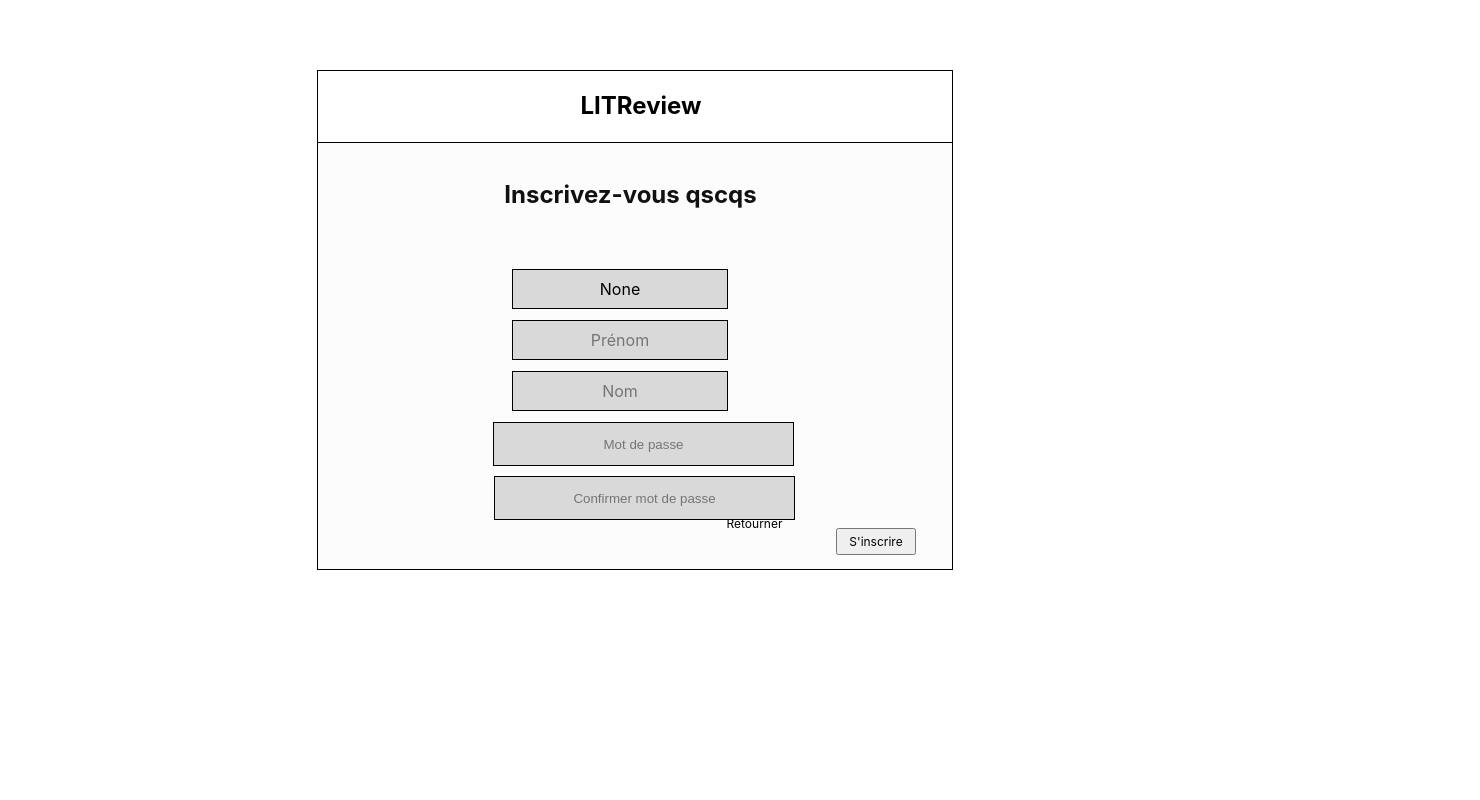
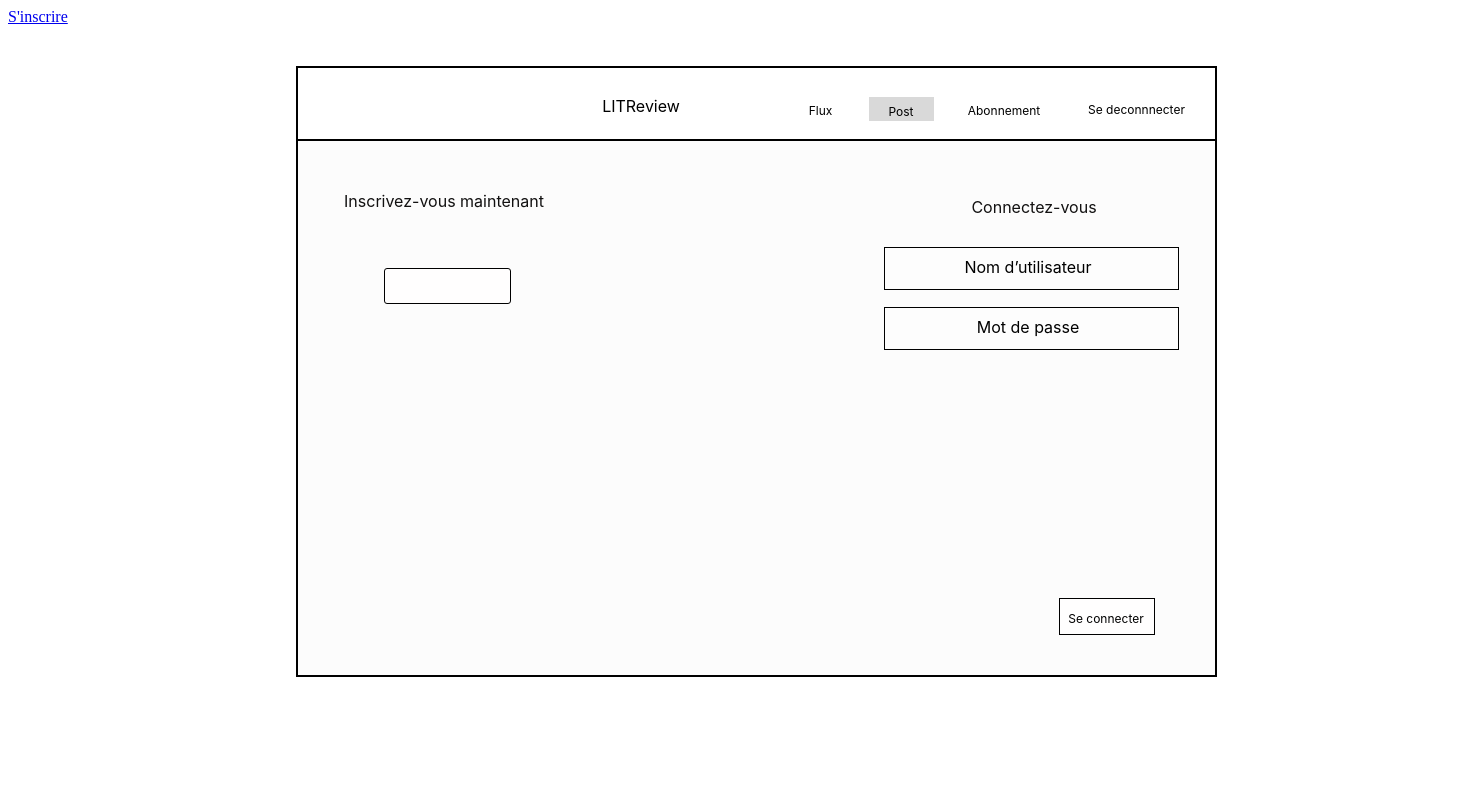
Before and after one commit to douuvid/projet_8, a Django app: page / in a window 1480 px wide. Run offline with Django 3.2, Linux system fonts and the light colour scheme.

Commit message:
sommaire et formule ok

```diff
--- a/authentification/views.py
+++ b/authentification/views.py
@@ -1,16 +1,8 @@
-from django.contrib.auth.forms import UserCreationForm
 from django.shortcuts import redirect, render
 from django.contrib import messages
-from .form import CustomUserCreationForm
-
-
+from .form import CustomUserCreationForm, BilletForm
 from site_livre.models import Book
 from .models import Billet
-from .form import BilletForm
-
-
-
-
 
 def register(request):
     if request.method == 'POST':
@@ -21,18 +13,13 @@
             return redirect('sommaire')
         else:
             messages.error(request, 'Il y a eu une erreur avec votre inscription: ' + ', '.join(form.errors))
-
     else:
         form = CustomUserCreationForm()
     return render(request, 'registration/register.html', {'form': form})
 
-
-
 def book_list(request):
     books = Book.objects.all()
     return render(request, 'authentification/book_list.html', {'books': books})
-
-
 
 def ajouter_billet(request):
     if request.method == "POST":
@@ -46,8 +33,5 @@
         form = BilletForm()
     return render(request, 'ajouter_billet.html', {'form': form})
 
-
-# site_livre/views.py
-def ajouter_billet(request):
-    # Votre logique de vue ici
-    pass
+def home(request):
+    return render(request, 'acceuil.html')
--- /dev/null
+++ b/site_livre/static/css/acceuil.css
@@ -0,0 +1,274 @@
+.desktop-1, .desktop-1 * {
+    box-sizing: border-box;
+    }
+.desktop-1 {
+   background: #ffffff;
+    width: 1445px;
+    height: 782px;
+    position: relative;
+    overflow: hidden;
+   }
+
+.rectangle-5 {
+   background: #d9d9d9;
+    border-style: solid;
+    border-color: #000000;
+    border-width: 1px;
+    width: 301px;
+    height: 44px;
+    position: absolute;
+    left: 3218px;
+   top: 345px;
+   }
+
+.rectangle-9 {
+   background: #fcfcfc;
+    border-style: solid;
+    border-color: #000000;
+    border-width: 2px;
+    width: 921px;
+    height: 569px;
+    position: absolute;
+    left: 288px;
+   top: 100px;
+   }
+
+.rectangle-8 {
+   background: var(--white, #ffffff);
+    border-style: solid;
+    border-color: #000000;
+    border-width: 2px;
+    width: 921px;
+    height: 75px;
+    position: absolute;
+    left: 288px;
+   top: 58px;
+   }
+
+.connectez-vous {
+   color: #121111;
+    text-align: center;
+    font: var(--body, 400 16px/22px 'Inter', sans-serif);
+    position: absolute;
+    left: 854px;
+   top: 152px;
+    width: 344px;
+    height: 94px;
+    display: flex;
+   align-items: center;
+   justify-content: center}
+
+.inscrivez-vous-maintenant {
+   color: #121111;
+    text-align: center;
+    font: var(--body, 400 16px/22px 'Inter', sans-serif);
+    position: absolute;
+    left: 264px;
+   top: 146px;
+    width: 344px;
+    height: 94px;
+    display: flex;
+   align-items: center;
+   justify-content: center}
+
+.rectangle-10 {
+   background: #fdfdfd;
+    border-style: solid;
+    border-color: #000000;
+    border-width: 1px;
+    width: 295px;
+    height: 43px;
+    position: absolute;
+    left: 876px;
+   top: 239px;
+   }
+
+.rectangle-22 {
+   background: #fdfdfd;
+    border-style: solid;
+    border-color: #000000;
+    border-width: 1px;
+    width: 295px;
+    height: 43px;
+    position: absolute;
+    left: 876px;
+   top: 299px;
+   }
+
+.nom-d-utilisateur {
+   color: #000000;
+    text-align: center;
+    font: var(--body, 400 16px/22px 'Inter', sans-serif);
+    position: absolute;
+    left: 912px;
+   top: 239px;
+    width: 216px;
+    height: 40px;
+    display: flex;
+   align-items: center;
+   justify-content: center}
+
+.mot-de-passe {
+   color: #000000;
+    text-align: center;
+    font: var(--body, 400 16px/22px 'Inter', sans-serif);
+    position: absolute;
+    left: 912px;
+   top: 299px;
+    width: 216px;
+    height: 40px;
+    display: flex;
+   align-items: center;
+   justify-content: center}
+
+.lit-review {
+   color: #000000;
+    text-align: center;
+    font: var(--body, 400 16px/22px 'Inter', sans-serif);
+    position: absolute;
+    left: 503px;
+   top: 83px;
+    width: 260px;
+    height: 30px;
+    display: flex;
+   align-items: center;
+   justify-content: center}
+
+.rectangle-14 {
+   background: #fffefe;
+    border-style: solid;
+    border-color: #000000;
+    border-width: 1px;
+    width: 96px;
+    height: 37px;
+    position: absolute;
+    left: 1051px;
+   top: 590px;
+   }
+
+.se-connecter {
+   color: #000000;
+    text-align: center;
+    font: 400 12px 'Inter', sans-serif;
+    position: absolute;
+    left: 1058px;
+   top: 597px;
+    width: 80px;
+    height: 27px;
+    display: flex;
+   align-items: center;
+   justify-content: center}
+
+.rectangle-15 {
+   background: #ffffff;
+    width: 65px;
+    height: 24px;
+    position: absolute;
+    left: 780px;
+   top: 89px;
+   }
+
+.rectangle-16 {
+   background: #d9d9d9;
+    width: 65px;
+    height: 24px;
+    position: absolute;
+    left: 861px;
+   top: 89px;
+   }
+
+.rectangle-18 {
+   background: #ffffff;
+    width: 119px;
+    height: 24px;
+    position: absolute;
+    left: 1074px;
+   top: 89px;
+   }
+
+.rectangle-19 {
+   background: #ffffff;
+    width: 119px;
+    height: 24px;
+    position: absolute;
+    left: 934px;
+   top: 89px;
+   }
+
+.flux {
+   color: #000000;
+    text-align: center;
+    font: 400 12px 'Inter', sans-serif;
+    position: absolute;
+    left: 786px;
+   top: 97px;
+    width: 53px;
+    height: 10px;
+    display: flex;
+   align-items: center;
+   justify-content: center}
+
+.post {
+   color: #000000;
+    text-align: center;
+    font: 400 12px 'Inter', sans-serif;
+    position: absolute;
+    left: 864px;
+   top: 97px;
+    width: 58px;
+    height: 12px;
+    display: flex;
+   align-items: center;
+   justify-content: center}
+
+.abonnement {
+   color: #000000;
+    text-align: center;
+    font: 400 12px 'Inter', sans-serif;
+    position: absolute;
+    left: 959px;
+   top: 95px;
+    width: 74px;
+    height: 14px;
+    display: flex;
+   align-items: center;
+   justify-content: center}
+
+.se-deconnnecter {
+   color: #000000;
+    text-align: center;
+    font: 400 12px 'Inter', sans-serif;
+    position: absolute;
+    left: 1065px;
+   top: 94px;
+    width: 127px;
+    height: 14px;
+    display: flex;
+   align-items: center;
+   justify-content: center}
+
+.rectangle-21 {
+   background: #fffefe;
+    border-radius: 3px;
+    border-style: solid;
+    border-color: #000000;
+    border-width: 1px;
+    width: 127px;
+    height: 36px;
+    position: absolute;
+    left: 376px;
+   top: 260px;
+   }
+
+.sincrire {
+   color: #000000;
+    text-align: center;
+    font: var(--body, 400 16px/22px 'Inter', sans-serif);
+    position: absolute;
+    left: 365px;
+   top: 268px;
+    width: 142px;
+    height: 20px;
+    display: flex;
+   align-items: center;
+   justify-content: center}
--- /dev/null
+++ b/site_livre/template/acceuil.html
@@ -0,0 +1,50 @@
+{% load static %}
+
+<link rel="stylesheet" type="text/css" href="{% static 'css/acceuil.css' %}">
+
+ <div class="desktop-1" >
+  	<div class="rectangle-5" >
+  	</div>
+  	<div class="rectangle-9" >
+  	</div>
+  	<div class="rectangle-8" >
+  	</div>
+  	<div class="connectez-vous" >
+Connectez-vous </div>
+  	<div class="inscrivez-vous-maintenant" >
+Inscrivez-vous maintenant  </div>
+  	<div class="rectangle-10" >
+  	</div>
+  	<div class="rectangle-22" >
+  	</div>
+  	<div class="nom-d-utilisateur" >
+Nom d’utilisateur  </div>
+  	<div class="mot-de-passe" >
+Mot de passe  </div>
+  	<div class="lit-review" >
+LITReview </div>
+  	<div class="rectangle-14" >
+  	</div>
+  	<div class="se-connecter" >
+Se connecter </div>
+  	<div class="rectangle-15" >
+  	</div>
+  	<div class="rectangle-16" >
+  	</div>
+  	<div class="rectangle-18" >
+  	</div>
+  	<div class="rectangle-19" >
+  	</div>
+  	<div class="flux" >
+Flux </div>
+  	<div class="post" >
+Post </div>
+  	<div class="abonnement" >
+Abonnement </div>
+  	<div class="se-deconnnecter" >
+Se deconnnecter </div>
+  	<div class="rectangle-21" >
+  	</div>
+  	<div class="sinscrire" ><a href="{% url 'inscription' %}">S'inscrire</a>
+ </div>
+</div>
--- a/site_livre/template/registration/logging_template.html
+++ b/site_livre/template/registration/logging_template.html
@@ -21,7 +21,7 @@
 
     <div class="InscrivezVous"
         style="width: 331px; height: 95px; left: 457px; top: 172px; position: absolute; text-align: center; color: #121111; font-size: 24px; font-family: Inter; font-weight: 700; line-height: 30px; word-wrap: break-word">
-        Inscrivez-vous qscqs
+        Inscrivez-vous
     </div>
 
 
--- a/site_livre/urls.py
+++ b/site_livre/urls.py
@@ -9,37 +9,44 @@
                                        PasswordResetCompleteView, PasswordChangeView,
                                        PasswordChangeDoneView)
 from authentification.views import book_list
+from authentification.views import home
+
 
 from django.urls import path
-from . import views
+#from . import views
 
 
 urlpatterns = [
     # Admin
     path('admin/', admin.site.urls, name='admin'),
+    path('', home, name='home'),
+    #path('logging_template/', votre_vue, name='inscription'),
+    path('inscription/', inscription, name='inscription'),
+
+
 
     # Pages principales
-    path('', LoginView.as_view(template_name='registration/logging_template.html'), name='home'),
-    path('summary/', summary, name='summary'),
-    path('inscription/', inscription, name='inscription'),
-    path('creer-ticket/', creer_ticket, name='creer_ticket'),
+   # path('', LoginView.as_view(template_name='registration/logging_template.html'), name='home'),
+    #path('summary/', summary, name='summary'),
+
+    #path('creer-ticket/', creer_ticket, name='creer_ticket'),
 
     # Authentification
-    path('login/', LoginView.as_view(template_name='registration/logging_template.html'), name='login'),
-    path('logout/', LogoutView.as_view(), name='logout'),
 
-    # Gestion des mots de passe
-    path('password_reset/', PasswordResetView.as_view(), name='password_reset'),
-    path('password_reset/done/', PasswordResetDoneView.as_view(), name='password_reset_done'),
-    path('reset/<uidb64>/<token>/', PasswordResetConfirmView.as_view(), name='password_reset_confirm'),
-    path('reset/done/', PasswordResetCompleteView.as_view(), name='password_reset_complete'),
-    path('password_change/', PasswordChangeView.as_view(), name='password_change'),
-    path('password_change/done/', PasswordChangeDoneView.as_view(), name='password_change_done'),
 
-    # Autres
-    path('account/', include('allauth_2fa.urls')),
-    path('books/', book_list, name='book_list'),
-    path('auth/', include('authentification.urls')),
+
+    # # Gestion des mots de passe
+    # path('password_reset/', PasswordResetView.as_view(), name='password_reset'),
+    # path('password_reset/done/', PasswordResetDoneView.as_view(), name='password_reset_done'),
+    # path('reset/<uidb64>/<token>/', PasswordResetConfirmView.as_view(), name='password_reset_confirm'),
+    # path('reset/done/', PasswordResetCompleteView.as_view(), name='password_reset_complete'),
+    # path('password_change/', PasswordChangeView.as_view(), name='password_change'),
+    # path('password_change/done/', PasswordChangeDoneView.as_view(), name='password_change_done'),
+
+    # # Autres
+    # path('account/', include('allauth_2fa.urls')),
+    # path('books/', book_list, name='book_list'),
+    # path('auth/', include('authentification.urls')),
 
 
 
```
Also changed, not shown: site_livre/static/css/creer_ticket.css (+66 -46 lines), site_livre/template/creer_ticket.html (+17 -11 lines).
